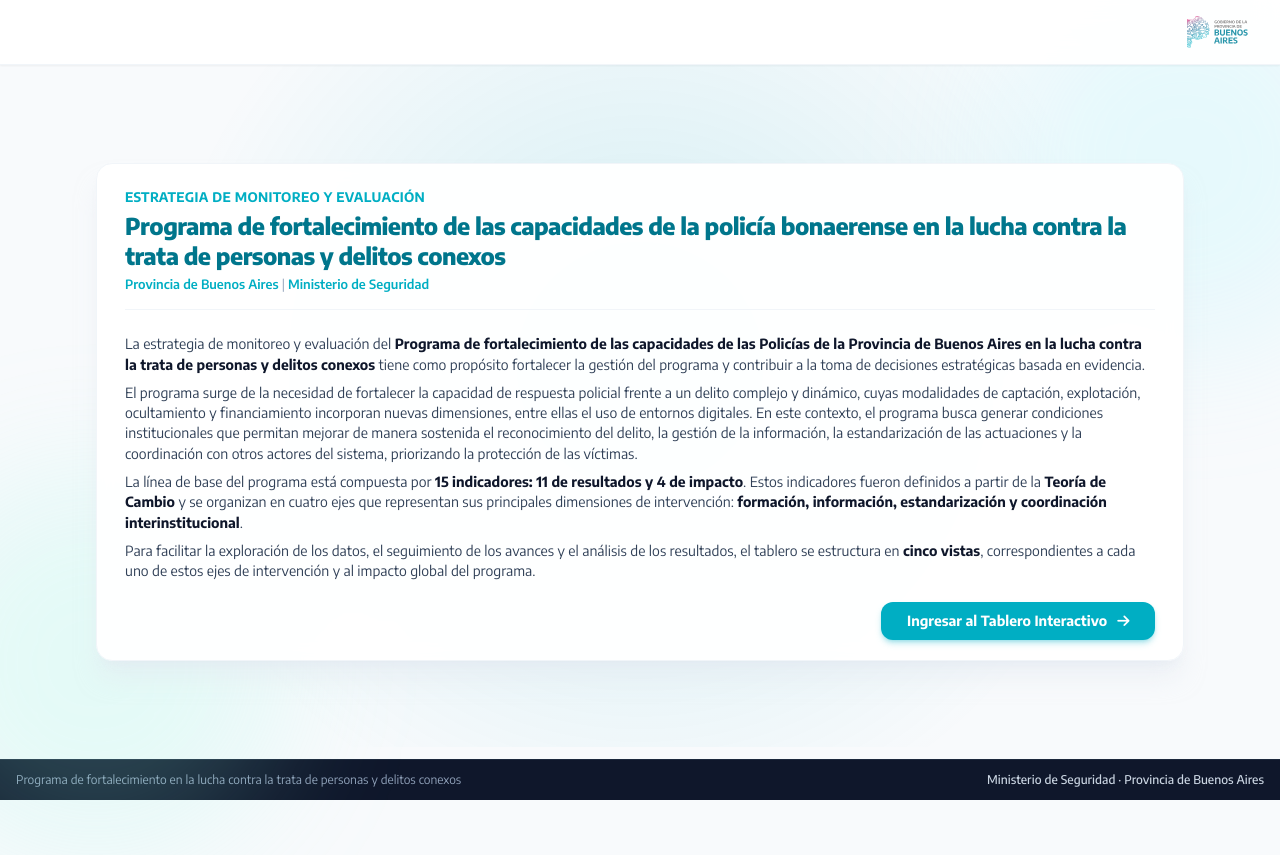
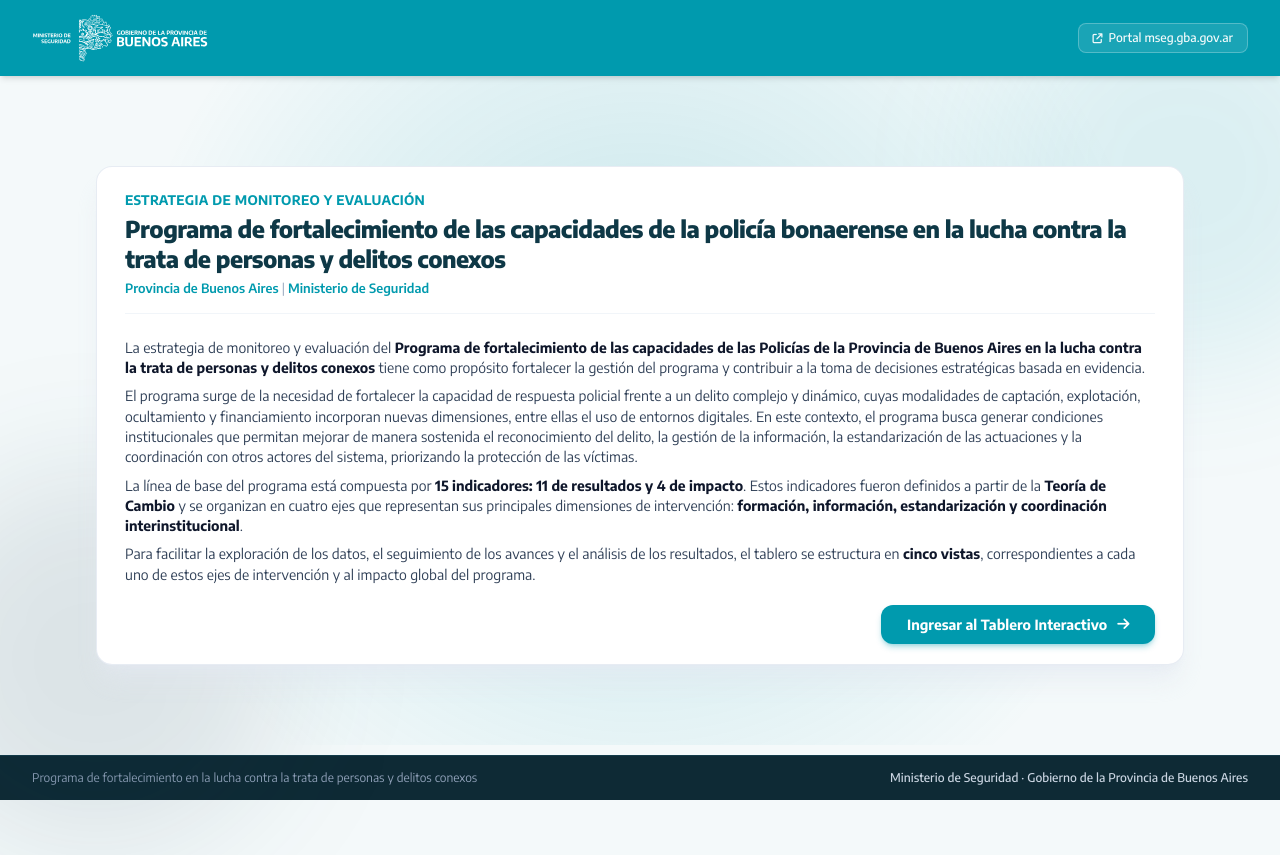
Before and after one commit to fasilvak10/itera-trata-dashboard, a plain HTML site: page index.html in a window 1280 px wide. Shown: the top 855 px of the page. Drawn offline with nearby package versions, Linux system fonts and the light colour scheme.

Commit message:
style: identidad oficial mseg pba, footer sticky y remocion de netlify badge

```diff
--- a/index.html
+++ b/index.html
@@ -1,10 +1,10 @@
 <!DOCTYPE html>
-<html lang="es">
+<html lang="es" class="h-full">
 <head>
     <meta charset="UTF-8">
     <meta name="viewport" content="width=device-width, initial-scale=1.0">
     <title>M&E - Lucha contra la Trata de Personas | Ministerio de Seguridad PBA</title>
-    <link rel="icon" type="image/svg+xml" href="assets/favicon.svg">
+    <link rel="icon" type="image/png" href="assets/favicon.png">
     <script src="https://unpkg.com/@tailwindcss/browser@4"></script>
     <link rel="preconnect" href="https://fonts.googleapis.com">
     <link rel="preconnect" href="https://fonts.gstatic.com" crossorigin>
@@ -12,15 +12,15 @@
     <link rel="stylesheet" href="https://cdnjs.cloudflare.com/ajax/libs/font-awesome/6.4.0/css/all.min.css">
     <style type="text/tailwindcss">
         @theme {
-            --color-mseg-teal: #00aec3;
-            --color-mseg-teal-dark: #008299;
-            --color-mseg-navy: #004d5a;
+            --color-mseg-teal: #009aae;
+            --color-mseg-teal-dark: #008294;
+            --color-mseg-navy: #0e3846;
             --color-mseg-slate: #1e293b;
-            --color-mseg-bg: #f8fafc;
+            --color-mseg-bg: #f4f9fa;
         }
         body {
             font-family: 'Encode Sans', 'Roboto', system-ui, sans-serif;
-            background-color: var(--color-mseg-bg);
+            background-color: #f4f9fa;
         }
         @keyframes fadeInUp {
             from { opacity: 0; transform: translateY(20px); }
@@ -28,7 +28,7 @@
         }
         @keyframes float {
             0% { transform: translateY(0px); }
-            50% { transform: translateY(-12px); }
+            50% { transform: translateY(-10px); }
             100% { transform: translateY(0px); }
         }
         .animate-fade-in-up {
@@ -92,36 +92,57 @@
                 margin-bottom: 0.35rem !important;
             }
         }
+
+        /* Ocultar badge y drawer de Netlify */
+        #netlify-drawer,
+        .netlify-drawer,
+        [data-netlify-drawer],
+        .netlify-badge,
+        [class*="netlify-feedback"],
+        iframe[name*="netlify"],
+        div[data-netlify-badge] {
+            display: none !important;
+            visibility: hidden !important;
+            opacity: 0 !important;
+            pointer-events: none !important;
+        }
     </style>
 </head>
-<body class="text-slate-800 flex flex-col min-h-screen antialiased selection:bg-[#00aec3] selection:text-white">
+<body class="text-slate-800 flex flex-col min-h-screen antialiased selection:bg-[#009aae] selection:text-white">
 
-    <!-- Header Institucional -->
-    <header class="bg-white/95 backdrop-blur-md shadow-xs px-5 sm:px-8 py-2.5 sm:py-3.5 flex justify-between items-center z-20 border-b border-slate-100 sticky top-0">
+    <!-- Header Oficial Ministerio de Seguridad PBA -->
+    <header class="bg-[#009aae] shadow-md px-5 sm:px-8 py-3 sm:py-3.5 flex justify-between items-center z-20 sticky top-0">
         <div class="flex items-center gap-3">
-            <img src="assets/logo_ministerio.svg" alt="Ministerio de Seguridad - PBA" class="h-8 sm:h-9 object-contain">
+            <a href="index.html" class="flex items-center" title="Ministerio de Seguridad - Gobierno de la Provincia de Buenos Aires">
+                <img src="assets/logo_ministerio.svg" alt="Ministerio de Seguridad - Gobierno de la Provincia de Buenos Aires" class="h-10 sm:h-12 w-auto object-contain">
+            </a>
         </div>
-        <img src="assets/logo_gba.svg" alt="Gobierno de la Provincia de Buenos Aires" class="h-7 sm:h-8 object-contain opacity-85 hover:opacity-100 transition-opacity">
+        <div class="flex items-center gap-2">
+            <a href="https://www.mseg.gba.gov.ar/" target="_blank" rel="noopener noreferrer" class="hidden sm:inline-flex items-center gap-1.5 text-xs text-white/95 hover:text-white font-medium px-3.5 py-1.5 rounded-lg bg-white/10 hover:bg-white/20 transition-all border border-white/25">
+                <i class="fa-solid fa-arrow-up-right-from-square text-[10px]"></i>
+                <span>Portal mseg.gba.gov.ar</span>
+            </a>
+        </div>
     </header>
 
     <!-- Main Hero Content -->
-    <main class="flex-1 flex items-center justify-center relative py-4 sm:py-6 px-4 sm:px-6 w-full">
-        <!-- Fondo sutil de gradiente decorativo -->
-        <div class="absolute inset-0 opacity-15 pointer-events-none animate-float" style="background-image: radial-gradient(circle at 50% 45%, #00aec3 0%, transparent 65%);"></div>
-        <div class="absolute -top-24 -right-24 w-96 h-96 bg-cyan-200/20 rounded-full blur-3xl pointer-events-none"></div>
-        <div class="absolute -bottom-24 -left-24 w-96 h-96 bg-teal-200/20 rounded-full blur-3xl pointer-events-none"></div>
+    <main class="flex-grow flex items-center justify-center relative py-6 sm:py-8 px-4 sm:px-6 w-full">
+        <!-- Fondo sutil de gradiente decorativo con turquesa oficial -->
+        <div class="absolute inset-0 opacity-20 pointer-events-none animate-float" style="background-image: radial-gradient(circle at 50% 45%, #009aae 0%, transparent 70%);"></div>
+        <div class="absolute -top-24 -right-24 w-96 h-96 bg-[#009aae]/10 rounded-full blur-3xl pointer-events-none"></div>
+        <div class="absolute -bottom-24 -left-24 w-96 h-96 bg-[#0e3846]/10 rounded-full blur-3xl pointer-events-none"></div>
 
-        <div class="hero-card w-full max-w-4xl bg-white/95 backdrop-blur-sm rounded-2xl shadow-xl shadow-slate-200/50 border border-slate-100 p-6 sm:p-8 lg:p-9 relative z-10 animate-fade-in-up my-auto">
+        <div class="hero-card w-full max-w-4xl bg-white rounded-2xl shadow-xl shadow-slate-200/60 border border-slate-200/80 p-6 sm:p-8 lg:p-9 relative z-10 animate-fade-in-up my-auto">
 
-            <!-- Encabezado y Título -->
+            <!-- Encabezado y Título Fiel al Bosquejo -->
             <div class="text-left mb-5 sm:mb-6 animate-fade-in-up delay-100 border-b border-slate-100 pb-4">
-                <span class="hero-subtitle inline-block text-xs sm:text-sm font-bold text-[#00aec3] tracking-wide uppercase mb-1">
+                <span class="hero-subtitle inline-block text-xs sm:text-sm font-bold text-[#009aae] tracking-wide uppercase mb-1">
                     Estrategia de Monitoreo y Evaluación
                 </span>
-                <h1 class="hero-title text-xl sm:text-2xl lg:text-3xl font-extrabold text-[#00768c] tracking-tight mb-2 leading-tight">
+                <h1 class="hero-title text-xl sm:text-2xl lg:text-3xl font-extrabold text-[#0e3846] tracking-tight mb-2 leading-tight">
                     Programa de fortalecimiento de las capacidades de la policía bonaerense en la lucha contra la trata de personas y delitos conexos
                 </h1>
-                <p class="hero-institution text-xs sm:text-sm font-semibold text-[#00aec3]">
+                <p class="hero-institution text-xs sm:text-sm font-semibold text-[#009aae]">
                     Provincia de Buenos Aires <span class="font-normal text-slate-400">|</span> Ministerio de Seguridad
                 </p>
             </div>
@@ -144,7 +165,7 @@
 
             <!-- Botón de Acción -->
             <div class="hero-btn-container text-center sm:text-right animate-fade-in-up delay-300 pt-3 sm:pt-4">
-                <a href="dashboard.html" class="hero-btn inline-flex items-center gap-2.5 bg-[#00aec3] hover:bg-[#009bb0] text-white px-7 py-3 rounded-xl text-sm sm:text-base font-bold transition-all duration-300 shadow-md shadow-[#00aec3]/30 hover:shadow-lg hover:shadow-[#00aec3]/40 hover:-translate-y-0.5 w-full sm:w-auto justify-center cursor-pointer">
+                <a href="dashboard.html" class="hero-btn inline-flex items-center gap-2.5 bg-[#009aae] hover:bg-[#008294] text-white px-7 py-3 rounded-xl text-sm sm:text-base font-bold transition-all duration-300 shadow-md shadow-[#009aae]/30 hover:shadow-lg hover:shadow-[#009aae]/40 hover:-translate-y-0.5 w-full sm:w-auto justify-center cursor-pointer">
                     <span>Ingresar al Tablero Interactivo</span>
                     <i class="fa-solid fa-arrow-right text-xs sm:text-sm transition-transform group-hover:translate-x-1"></i>
                 </a>
@@ -153,11 +174,11 @@
         </div>
     </main>
 
-    <!-- Footer Institucional -->
-    <footer class="bg-slate-900 text-slate-300 py-2.5 sm:py-3 text-center text-xs border-t border-slate-800">
-        <div class="container mx-auto px-4 flex flex-col sm:flex-row justify-between items-center gap-1.5 text-slate-400">
-            <p>Programa de fortalecimiento en la lucha contra la trata de personas y delitos conexos</p>
-            <p class="font-medium text-slate-300">Ministerio de Seguridad &middot; Provincia de Buenos Aires</p>
+    <!-- Footer Institucional Pegado Abajo (mt-auto) -->
+    <footer class="mt-auto w-full bg-[#0e2a35] text-slate-300 py-3 sm:py-3.5 border-t border-[#133b4a]">
+        <div class="container mx-auto px-4 sm:px-8 flex flex-col sm:flex-row justify-between items-center gap-2 text-xs text-slate-400">
+            <p class="text-center sm:text-left">Programa de fortalecimiento en la lucha contra la trata de personas y delitos conexos</p>
+            <p class="font-medium text-slate-300 text-center sm:text-right">Ministerio de Seguridad &middot; Gobierno de la Provincia de Buenos Aires</p>
         </div>
     </footer>
 
```
Also changed, not shown: dashboard.html (+17 -3 lines), assets/favicon.png (added), assets/logo_gba.svg (deleted), 2 other files.
